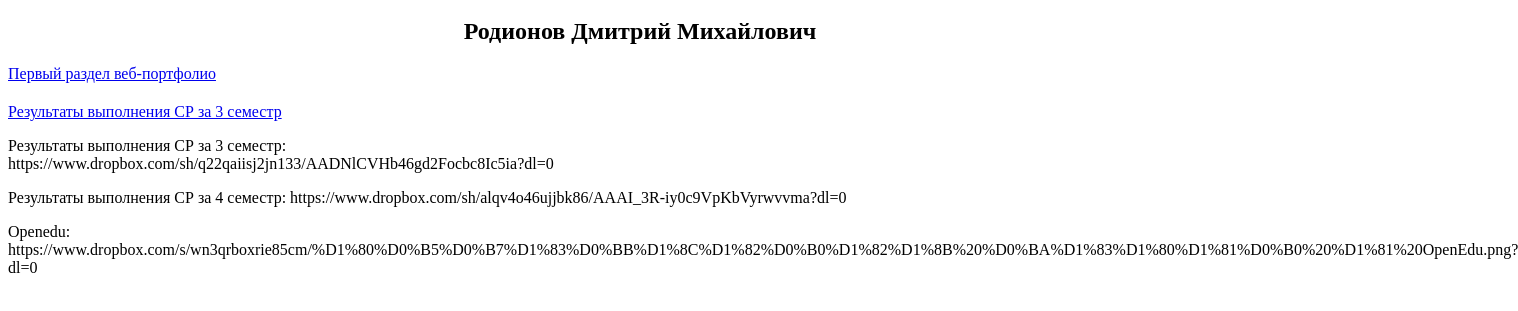
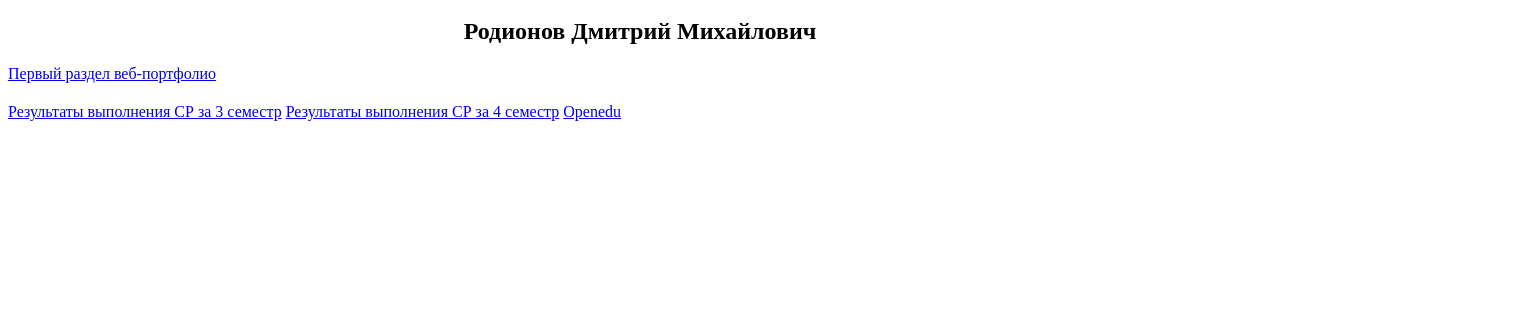
Before and after one commit to ssselsky48/ssselsky48.github.io, a plain HTML site: page index.html in a window 1280 px wide. Shown: the part 95-406 px from the top of the page, 1518 px wide, since content can reach past the window. Drawn offline with Linux system fonts and the light colour scheme.

Commit message:
Update index.html

```diff
--- a/index.html
+++ b/index.html
@@ -9,19 +9,10 @@
 
   <a href = "https://www.dropbox.com/sh/q22qaiisj2jn133/AADNlCVHb46gd2Focbc8Ic5ia?dl=0">Результаты выполнения СР за 3 семестр</a>
 
+  <a href = "https://www.dropbox.com/sh/alqv4o46ujjbk86/AAAI_3R-iy0c9VpKbVyrwvvma?dl=0">Результаты выполнения СР за 4 семестр</a>
 
-   <p>Результаты выполнения СР за 3 семестр:
-                <br>
+  <a href = "https://www.dropbox.com/s/wn3qrboxrie85cm/%D1%80%D0%B5%D0%B7%D1%83%D0%BB%D1%8C%D1%82%D0%B0%D1%82%D1%8B%20%D0%BA%D1%83%D1%80%D1%81%D0%B0%20%D1%81%20OpenEdu.png?dl=0">Openedu</a>
 
-https://www.dropbox.com/sh/q22qaiisj2jn133/AADNlCVHb46gd2Focbc8Ic5ia?dl=0
-                </p>
-  <p>Результаты выполнения СР за 4 семестр:
-
-https://www.dropbox.com/sh/alqv4o46ujjbk86/AAAI_3R-iy0c9VpKbVyrwvvma?dl=0</p>
-            </p>
- <p>Openedu:
-
-https://www.dropbox.com/s/wn3qrboxrie85cm/%D1%80%D0%B5%D0%B7%D1%83%D0%BB%D1%8C%D1%82%D0%B0%D1%82%D1%8B%20%D0%BA%D1%83%D1%80%D1%81%D0%B0%20%D1%81%20OpenEdu.png?dl=0</p>
 
 </body>
 </html>
```
